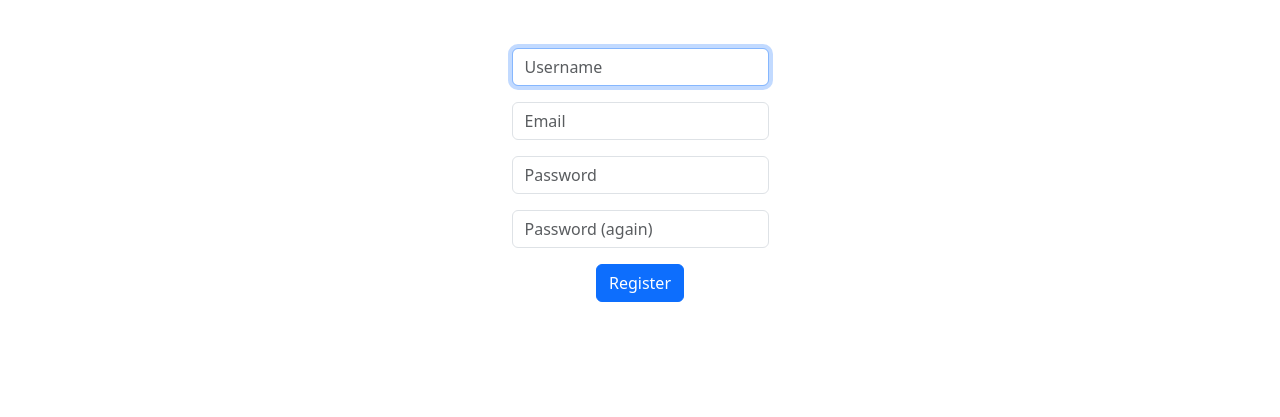
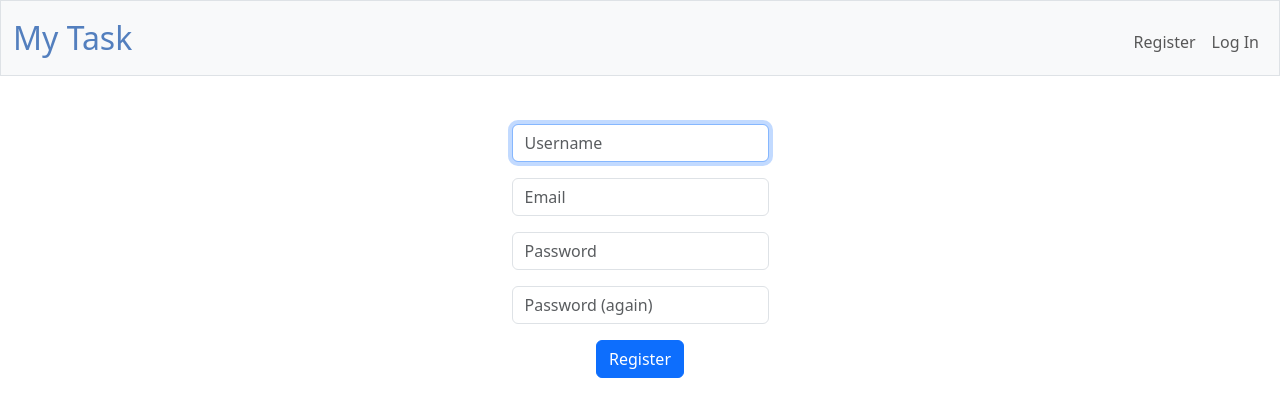
Before and after one commit to Colin-CS50/task-management, a Flask app: page /register in a window 1280 px wide. Shown: the top 417 px of the page. Run offline with Flask 3, Linux system fonts and the light colour scheme; some libraries are stand-ins or nearby versions.

Commit message:
add navbar and logout

```diff
--- a/app.py
+++ b/app.py
@@ -122,3 +122,14 @@ def register():
         # User reached route via GET (as by clicking a link or via redirect)
     else:
         return render_template("register.html")
+
+
+@app.route("/logout")
+def logout():
+    """Log user out"""
+
+    # Forget any user_id
+    session.clear()
+
+    # Redirect user to login form
+    return redirect("/")
--- a/static/styles.css
+++ b/static/styles.css
@@ -11,3 +11,22 @@ body {
 p {
   text-align: left;
 }
+
+/* Size for brand */
+nav .navbar-brand {
+  font-size: xx-large;
+}
+
+/* Colors for brand */
+nav .navbar-brand .blue {
+  color: #537fbe;
+}
+nav .navbar-brand .red {
+  color: #ea433b;
+}
+nav .navbar-brand .yellow {
+  color: #f5b82e;
+}
+nav .navbar-brand .green {
+  color: #2e944b;
+}
--- a/templates/layout.html
+++ b/templates/layout.html
@@ -24,7 +24,33 @@
 </head>
 
 <body>
-
+  <nav class="bg-light border navbar navbar-expand-md navbar-light">
+    <div class="container-fluid">
+      <a class="navbar-brand" href="/"><span class="blue">My Task</span></a>
+      <button aria-controls="navbar" aria-expanded="false" aria-label="Toggle navigation" class="navbar-toggler"
+        data-bs-target="#navbar" data-bs-toggle="collapse" type="button">
+        <span class="navbar-toggler-icon"></span>
+      </button>
+      <div class="collapse navbar-collapse" id="navbar">
+        {% if session["user_id"] %}
+        <!-- <ul class="navbar-nav me-auto mt-2">
+          <li class="nav-item"><a class="nav-link" href="/quote">Quote</a></li>
+          <li class="nav-item"><a class="nav-link" href="/buy">Buy</a></li>
+          <li class="nav-item"><a class="nav-link" href="/sell">Sell</a></li>
+          <li class="nav-item"><a class="nav-link" href="/history">History</a></li>
+        </ul> -->
+        <ul class="navbar-nav ms-auto mt-2">
+          <li class="nav-item"><a class="nav-link" href="/logout">Log Out</a></li>
+        </ul>
+        {% else %}
+        <ul class="navbar-nav ms-auto mt-2">
+          <li class="nav-item"><a class="nav-link" href="/register">Register</a></li>
+          <li class="nav-item"><a class="nav-link" href="/login">Log In</a></li>
+        </ul>
+        {% endif %}
+      </div>
+    </div>
+  </nav>
   <main class="container py-5 text-center">
     {% block main %}{% endblock %}
   </main>
```
